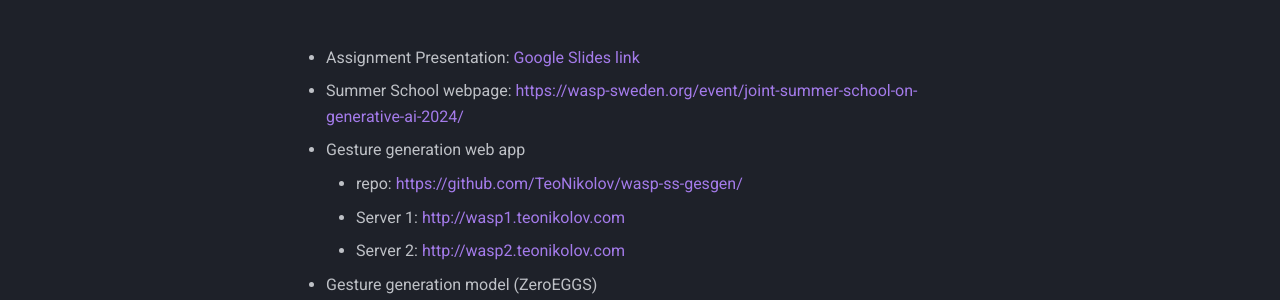
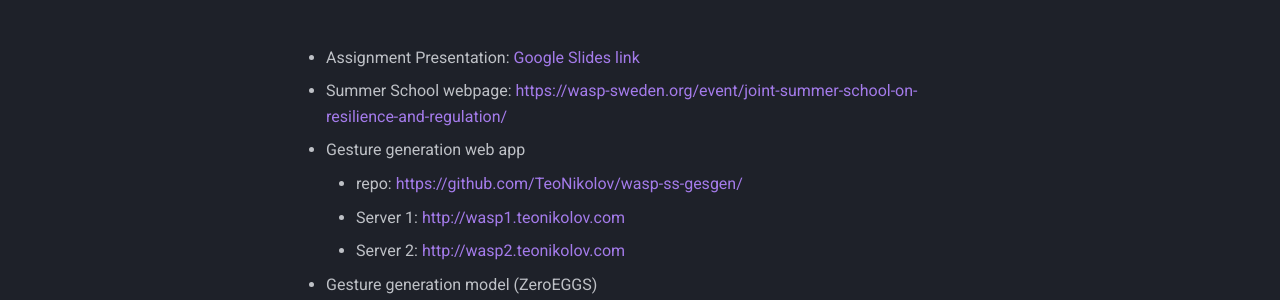
Before and after one commit to TeoNikolov/wasp-ss-assignment, an MkDocs documentation site: the page built from docs/links.md, in a window 1280 px wide. Shown: the part 183-483 px from the top of the page. Built offline with MkDocs 1.6.1 and Material for MkDocs 9.7.7, drawn with Linux system fonts in a browser that asks for light colours; comment, search, counter and statistics services are not loaded; part of the change alters nothing that is shown.

Commit message:
update link to summer school webpage

```diff
--- a/docs/links.md
+++ b/docs/links.md
@@ -1,7 +1,7 @@
 # Links
 
 - Assignment Presentation: [Google Slides link](https://docs.google.com/presentation/d/1pp3jrFte2qTUpDEIPm2zLy14wsXvToUzLamKIT4cfnI/edit#slide=id.g2f247a05353_0_63)
-- Summer School webpage: [https://wasp-sweden.org/event/joint-summer-school-on-generative-ai-2024/](https://wasp-sweden.org/event/joint-summer-school-on-generative-ai-2024/)
+- Summer School webpage: [https://wasp-sweden.org/event/joint-summer-school-on-resilience-and-regulation/](https://wasp-sweden.org/event/joint-summer-school-on-resilience-and-regulation/)
 - Gesture generation web app
     - repo: [https://github.com/TeoNikolov/wasp-ss-gesgen/](https://github.com/TeoNikolov/wasp-ss-gesgen/)
     - Server 1: [http://wasp1.teonikolov.com](http://wasp1.teonikolov.com)
```
